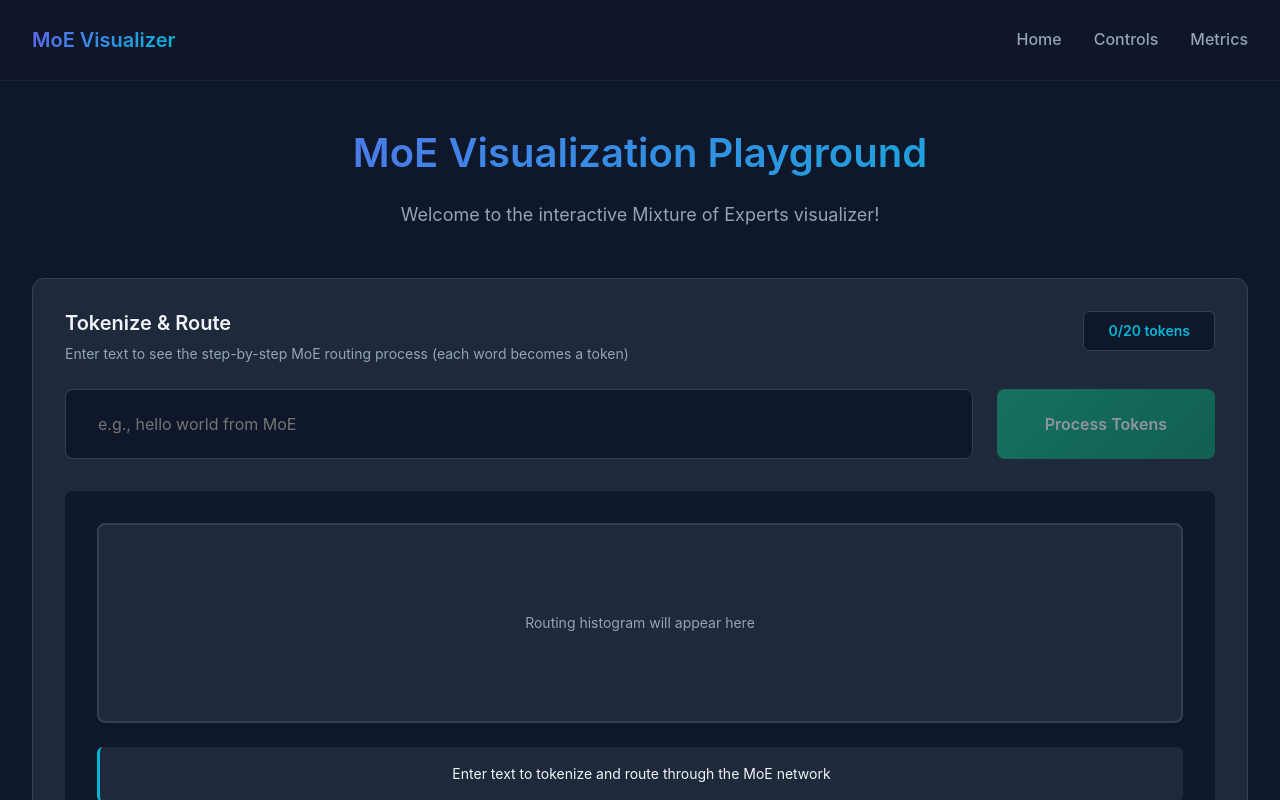
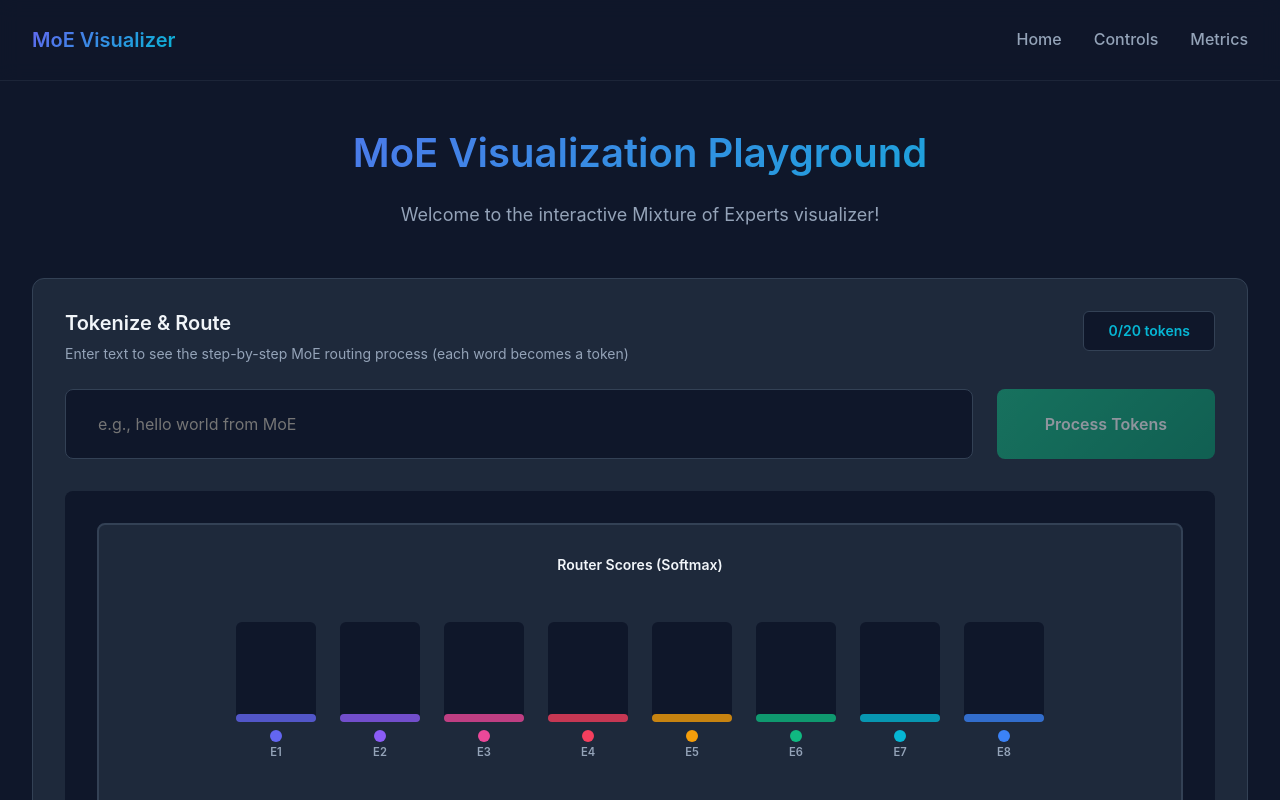
Before and after one commit to nsusanto/MoE-Visualizer, a React (Vite) app: page /visualizer in a window 1280 px wide. Shown: the top 800 px of the page. Built offline with nearby package versions, Linux system fonts and the light colour scheme.

Commit message:
Add histogram of experts routing

```diff
--- a/src/components/visualizers/AnimationPanel.module.css
+++ b/src/components/visualizers/AnimationPanel.module.css
@@ -140,6 +140,118 @@
   font-size: 0.875rem;
   text-align: center;
 }
+
+.histogramContent {
+  width: 100%;
+}
+
+.histogramTitle {
+  margin: 0 0 var(--spacing-md) 0;
+  font-size: 0.875rem;
+  font-weight: 600;
+  color: var(--color-text);
+  text-align: center;
+}
+
+.barsContainer {
+  display: flex;
+  flex-direction: row;
+  gap: var(--spacing-md);
+  align-items: flex-end;
+  justify-content: center;
+  height: 180px;
+  padding: var(--spacing-sm) 0;
+}
+
+.barColumn {
+  display: flex;
+  flex-direction: column;
+  align-items: center;
+  gap: var(--spacing-xs);
+  flex: 1;
+  max-width: 80px;
+}
+
+.expertLabel {
+  display: flex;
+  flex-direction: column;
+  align-items: center;
+  gap: 2px;
+  width: 100%;
+}
+
+.expertColorDot {
+  width: 12px;
+  height: 12px;
+  border-radius: 50%;
+  flex-shrink: 0;
+}
+
+.expertNameLabel {
+  font-size: 0.7rem;
+  color: var(--color-text-secondary);
+  font-weight: 600;
+}
+
+.barWrapper {
+  width: 100%;
+  flex: 1;
+  background: var(--color-background);
+  border-radius: var(--radius-sm);
+  position: relative;
+  display: flex;
+  align-items: flex-end;
+  min-height: 100px;
+}
+
+.bar {
+  width: 100%;
+  border-radius: var(--radius-sm);
+  transition: all var(--transition-normal);
+  display: flex;
+  flex-direction: column;
+  align-items: center;
+  justify-content: flex-start;
+  padding-top: var(--spacing-xs);
+  animation: growBarVertical 0.6s ease-out;
+}
+
+@keyframes growBarVertical {
+  from {
+    height: 0 !important;
+  }
+}
+
+.bar.barSelected {
+  box-shadow: 0 0 10px currentColor;
+  opacity: 1 !important;
+}
+
+.barLabel {
+  font-size: 0.65rem;
+  font-weight: 700;
+  color: white;
+  text-shadow: 0 1px 2px rgba(0, 0, 0, 0.5);
+  font-family: monospace;
+}
+
+.smallScore {
+  position: absolute;
+  bottom: 4px;
+  left: 50%;
+  transform: translateX(-50%);
+  font-size: 0.6rem;
+  font-weight: 600;
+  color: var(--color-text-secondary);
+  font-family: monospace;
+}
+
+.checkmark {
+  color: var(--color-success);
+  font-size: 1rem;
+  font-weight: bold;
+}
+
 
 .stepIndicator {
   display: flex;
--- a/src/components/visualizers/AnimationPanel.tsx
+++ b/src/components/visualizers/AnimationPanel.tsx
@@ -34,12 +34,12 @@ function AnimationPanel() {
 
     setAnimationState({ isPlaying: true })
 
-    // Step 1: Tokenizing (show all tokens being split)
+    // Step 1: Tokenizing
     setAnimationState({ currentStep: 'tokenizing' })
     setInputTokens(words)
     await sleep(2000)
 
-    // Step 2: Scoring (ALL tokens scored in parallel - like real MoE!)
+    // Step 2: Scoring
     setAnimationState({ currentStep: 'scoring' })
     // Compute scores for all tokens at once (batch processing)
     const allTokenScores: number[][] = []
@@ -48,12 +48,9 @@ function AnimationPanel() {
       const tokenScores = computeGatingScores(mockToken, experts)
       allTokenScores.push(tokenScores)
     }
-    // Show aggregate scores (average across all tokens)
-    const aggregateScores = experts.map((_, expertIdx) => {
-      const sum = allTokenScores.reduce((acc, scores) => acc + scores[expertIdx], 0)
-      return sum / allTokenScores.length
-    })
-    setAnimationState({ expertScores: aggregateScores })
+    // Show scores for FIRST token only (for visualization clarity)
+    const firstTokenScores = allTokenScores[0] || []
+    setAnimationState({ expertScores: firstTokenScores })
     await sleep(2000)
 
     // Step 3: Selecting Top-K (for each token in parallel)
@@ -63,9 +60,14 @@ function AnimationPanel() {
       const topExperts = selectTopK(tokenScores, topK)
       allSelectedExperts.push(topExperts)
     }
-    // Show all unique experts that will be used
+    // Show selected experts for FIRST token only (for histogram visualization)
+    const firstTokenSelectedExperts = allSelectedExperts[0] || []
+    // Show all unique experts across all tokens (for main view highlighting)
     const allUniqueExperts = [...new Set(allSelectedExperts.flat())]
-    setAnimationState({ selectedExperts: allUniqueExperts })
+    setAnimationState({
+      selectedExperts: firstTokenSelectedExperts,
+      allSelectedExperts: allUniqueExperts
+    })
     await sleep(2000)
 
     // Step 4: Routing (all tokens routed simultaneously)
@@ -184,9 +186,52 @@ function AnimationPanel() {
       <div className={styles.statusSection}>
         {/* Routing Histogram - shows expert scores and top-K selection */}
         <div className={styles.routingHistogram}>
-          {/* Empty container - will populate later */}
-          <div className={styles.histogramPlaceholder}>
-            Routing histogram will appear here
+          <div className={styles.histogramContent}>
+            <h4 className={styles.histogramTitle}>
+              {animationState.expertScores.length > 0
+                ? `Router Scores for "${inputTokens[0] || 'token'}" (Softmax)`
+                : 'Router Scores (Softmax)'}
+              {animationState.currentStep === 'selecting' && animationState.expertScores.length > 0 && ` - Top-${topK} Selected`}
+            </h4>
+            <div className={styles.barsContainer}>
+              {experts.map((expert, idx) => {
+                const score = animationState.expertScores[idx] || 0
+                const isSelected = animationState.selectedExperts.includes(idx)
+                const showSelection = ['selecting', 'routing', 'complete'].includes(animationState.currentStep)
+
+                return (
+                  <div key={expert.id} className={styles.barColumn}>
+                    <div className={styles.barWrapper}>
+                      <div
+                        className={`${styles.bar} ${showSelection && isSelected ? styles.barSelected : ''}`}
+                        style={{
+                          height: `${score * 100}%`,
+                          backgroundColor: expert.color,
+                          opacity: showSelection && !isSelected ? 0.3 : 0.8
+                        }}
+                      >
+                        {score > 0.05 && (
+                          <span className={styles.barLabel}>{score.toFixed(3)}</span>
+                        )}
+                      </div>
+                    </div>
+                    <div className={styles.expertLabel}>
+                      <div
+                        className={styles.expertColorDot}
+                        style={{ backgroundColor: expert.color }}
+                      />
+                      <span className={styles.expertNameLabel}>E{expert.id + 1}</span>
+                      {showSelection && isSelected && (
+                        <span className={styles.checkmark}>✓</span>
+                      )}
+                    </div>
+                    {score > 0 && score <= 0.05 && (
+                      <span className={styles.smallScore}>{score.toFixed(3)}</span>
+                    )}
+                  </div>
+                )
+              })}
+            </div>
           </div>
         </div>
 
--- a/src/components/visualizers/ExpertNetwork.tsx
+++ b/src/components/visualizers/ExpertNetwork.tsx
@@ -79,7 +79,7 @@ function ExpertNetwork() {
               animationState.currentStep === 'selecting' ||
               animationState.currentStep === 'routing')
           const isSelected =
-            isScoring && animationState.selectedExperts.includes(expert.id)
+            isScoring && animationState.allSelectedExperts.includes(expert.id)
           const score = isScoring ? animationState.expertScores[expert.id] : 0
 
           // Calculate current load for this expert
--- a/src/store/simulationStore.ts
+++ b/src/store/simulationStore.ts
@@ -68,6 +68,7 @@ const initialAnimationState: AnimationState = {
   currentTokenIndex: -1,
   expertScores: [],
   selectedExperts: [],
+  allSelectedExperts: [],
   isPlaying: false,
 }
 
--- a/src/types/moe.types.ts
+++ b/src/types/moe.types.ts
@@ -63,8 +63,9 @@ export type AnimationStep =
 export interface AnimationState {
   currentStep: AnimationStep
   currentTokenIndex: number
-  expertScores: number[] // Scores for current token
-  selectedExperts: number[] // Top-K expert IDs
+  expertScores: number[] // Scores for first token (histogram display)
+  selectedExperts: number[] // Top-K expert IDs for first token (histogram display)
+  allSelectedExperts: number[] // All unique experts across all tokens (main view)
   isPlaying: boolean
 }
 
```
